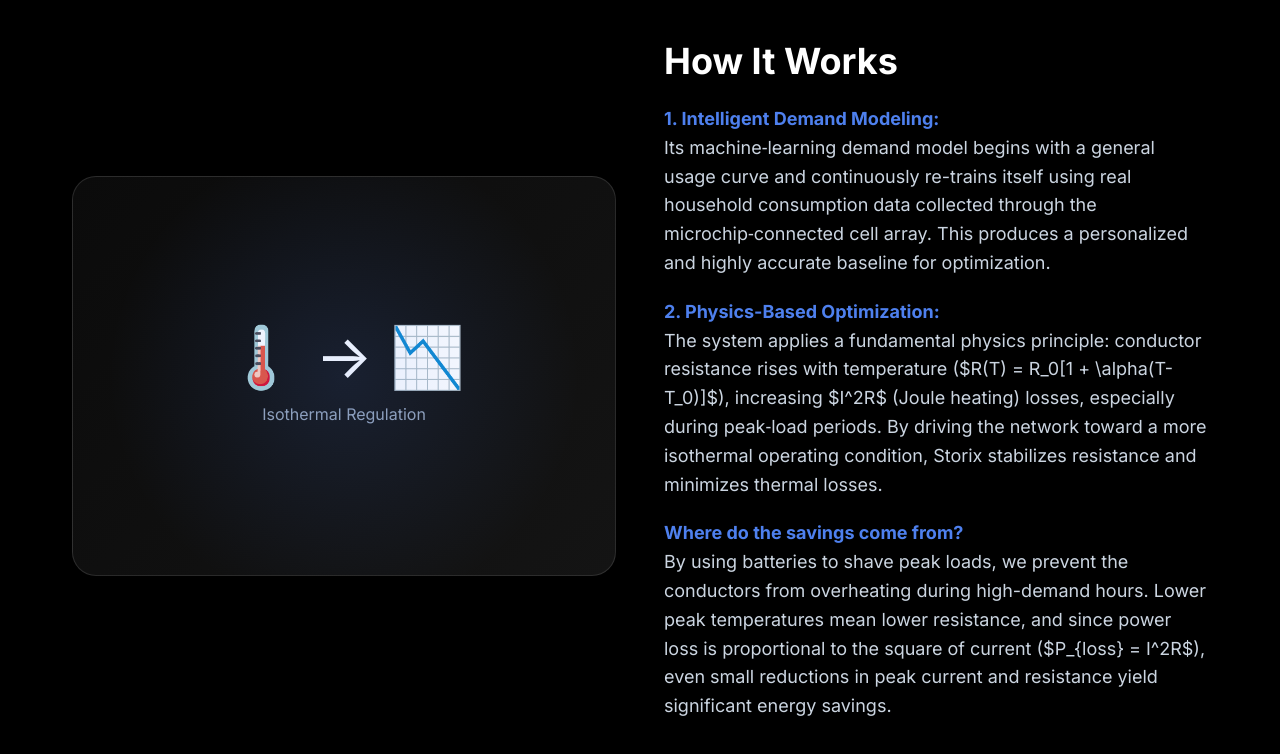
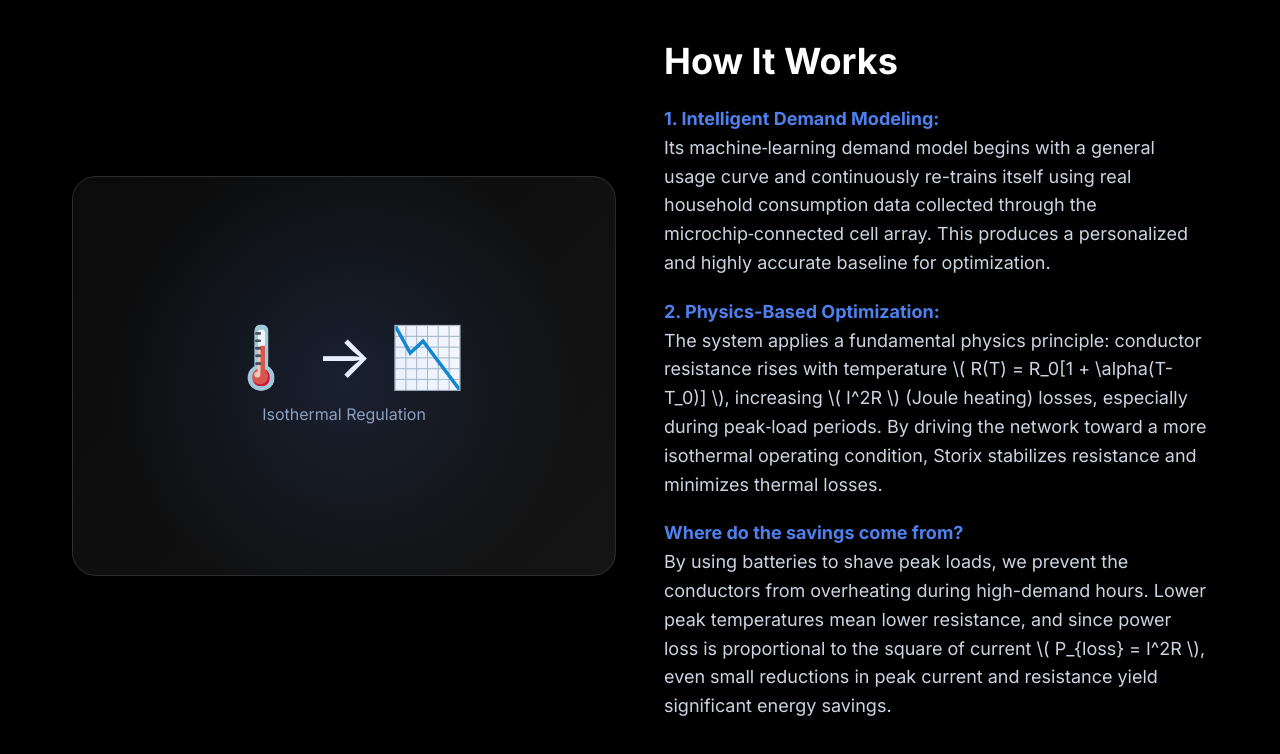
Before and after one commit to KahootGenius/Storix-Web, a plain HTML site: page product-overview.html in a window 1280 px wide. Shown: the part 2677-3431 px from the top of the page. Drawn offline with nearby package versions, Linux system fonts and the light colour scheme.

Commit message:
Use LaTeX delimiters for math formulas

```diff
--- a/product-overview.html
+++ b/product-overview.html
@@ -114,11 +114,11 @@
                 </div>
                 <div class="text-block">
                     <strong class="text-[#4E80EE]">2. Physics-Based Optimization:</strong><br>
-                    The system applies a fundamental physics principle: conductor resistance rises with temperature ($R(T) = R_0[1 + \alpha(T-T_0)]$), increasing $I^2R$ (Joule heating) losses, especially during peak‑load periods. By driving the network toward a more isothermal operating condition, Storix stabilizes resistance and minimizes thermal losses.
+                    The system applies a fundamental physics principle: conductor resistance rises with temperature \( R(T) = R_0[1 + \alpha(T-T_0)] \), increasing \( I^2R \) (Joule heating) losses, especially during peak‑load periods. By driving the network toward a more isothermal operating condition, Storix stabilizes resistance and minimizes thermal losses.
                 </div>
                 <div class="text-block mt-4">
                     <strong class="text-[#4E80EE]">Where do the savings come from?</strong><br>
-                    By using batteries to shave peak loads, we prevent the conductors from overheating during high-demand hours. Lower peak temperatures mean lower resistance, and since power loss is proportional to the square of current ($P_{loss} = I^2R$), even small reductions in peak current and resistance yield significant energy savings.
+                    By using batteries to shave peak loads, we prevent the conductors from overheating during high-demand hours. Lower peak temperatures mean lower resistance, and since power loss is proportional to the square of current \( P_{loss} = I^2R \), even small reductions in peak current and resistance yield significant energy savings.
                 </div>
             </div>
          </div>
```
